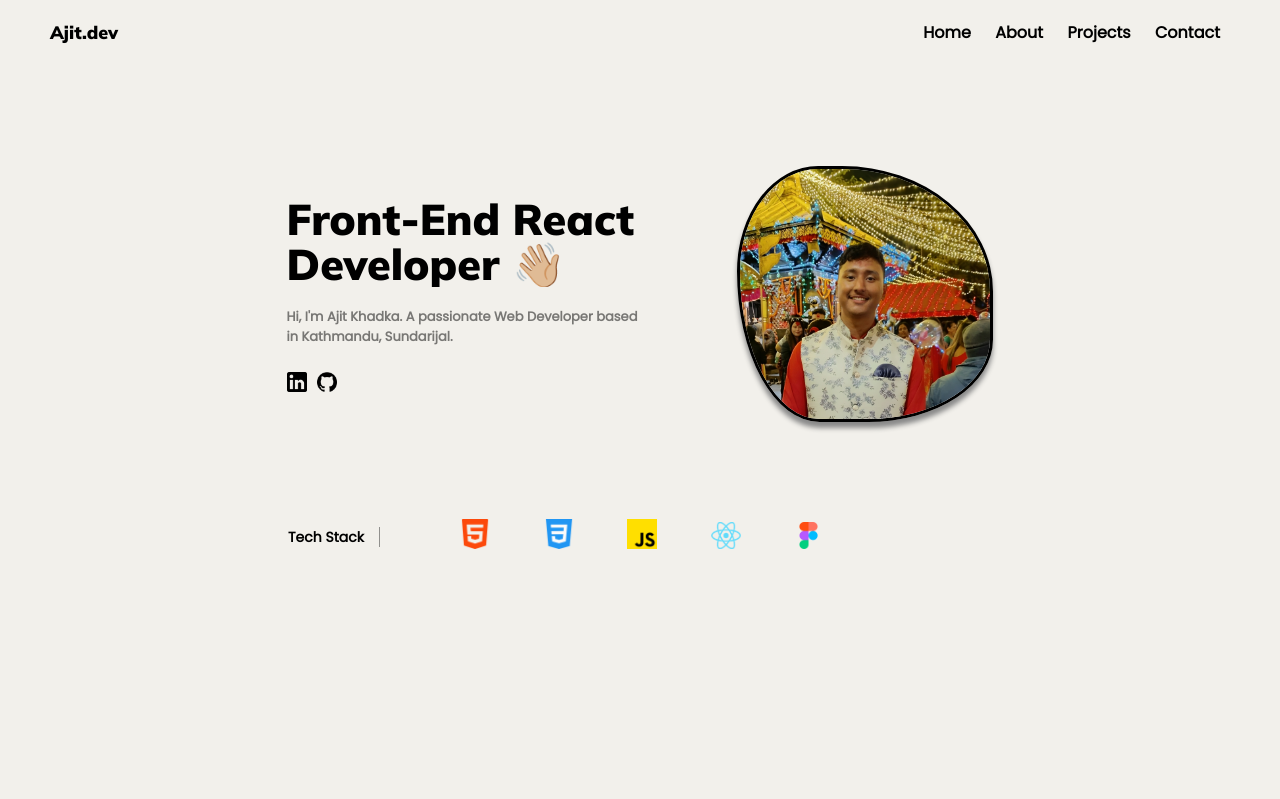
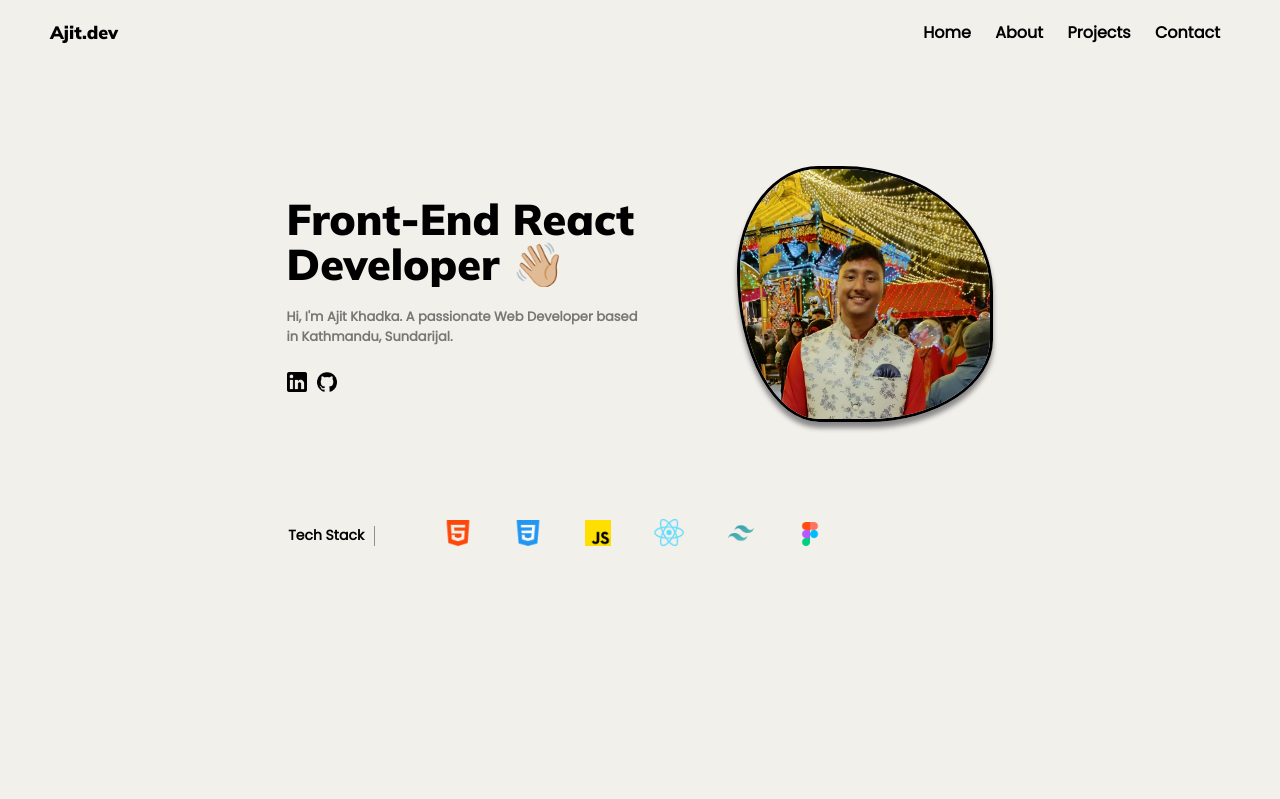
Before and after one commit to Ajit-khadka/Portfolio, a plain HTML site: page index.html in a window 1280 px wide. Shown: the top 799 px of the page. Drawn offline with Linux system fonts and the light colour scheme.

Commit message:
Tech Stack updated

```diff
--- a/index.html
+++ b/index.html
@@ -97,6 +97,7 @@
           <img class="" src="images/css.png" />
           <img class="" src="images/js.png" />
           <img class="react" src="images/React-icon.svg.png" alt="" />
+          <img class="" src="images/tailwindcss-icon.png" alt="" />
           <img class="figma" src="images/figma.png" alt="" />
         </div>
       </div>
--- a/media.css
+++ b/media.css
@@ -129,7 +129,9 @@
     }
 
     .skillIcons{
-        width: 250px;
+        width: 300px;
+        margin-right: 0;
+        text-align: center;
     }
 
     .skillIcons .react{
@@ -494,9 +496,7 @@
         margin-top: 120px;
         margin-right: 0px;
     }
-    .skill{
-        margin-right: 120px;
-    }
+
     .break{
         display: none;
     }
@@ -596,9 +596,7 @@
         margin-top: 120px;
         margin-right: 0px;
     }
-    .skill{
-        margin-right: 140px;
-    }
+
     .topic{
         margin-left: 10px;
     }
--- a/styles.css
+++ b/styles.css
@@ -174,19 +174,20 @@ nav{
 .line{
     border-left: 1px solid black;
     height: 20px;
-    margin-left: 15px;
+    margin-left: 10px;
     opacity: 40%;
     margin-right: 30px;
+
 }
 .skillIcons .figma{
-    height: 27px;
-    width: 27px;
+    height: 24px;
+    width: 24px;
 }
 
 .skill img{
-    height: 30px;
-    width: 30px;
-    margin-left: 50px;
+    height: 26px;
+    width: 26px;
+    margin-left: 40px;
 }
 #aboutMe{
     display: flex;
```
Also changed, not shown: images/tailwindcss-icon.png (added).
